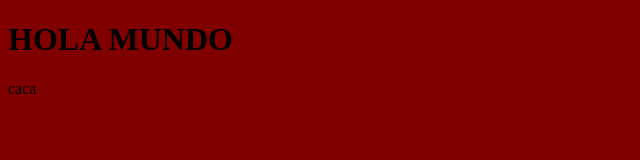
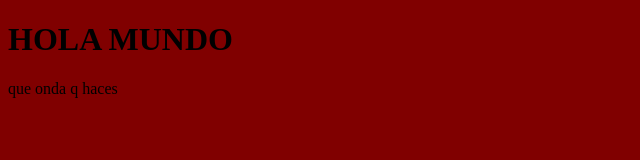
Before and after one commit to MayraCruzV/holamundo3E-IRD, a plain HTML site: page index.html in a window 1280 px wide. Shown: the full height of the page, 0-640 px from the left. Drawn offline with Linux system fonts and the light colour scheme.

Commit message:
mi segunda actualizacion

```diff
--- a/index.html
+++ b/index.html
@@ -8,6 +8,6 @@
 </head>
 <body bgcolor="#800000">
     <h1>HOLA MUNDO</h1>
-    <P>caca</P>
+    <P>que onda q haces </P>
 </body>
 </html>
```
